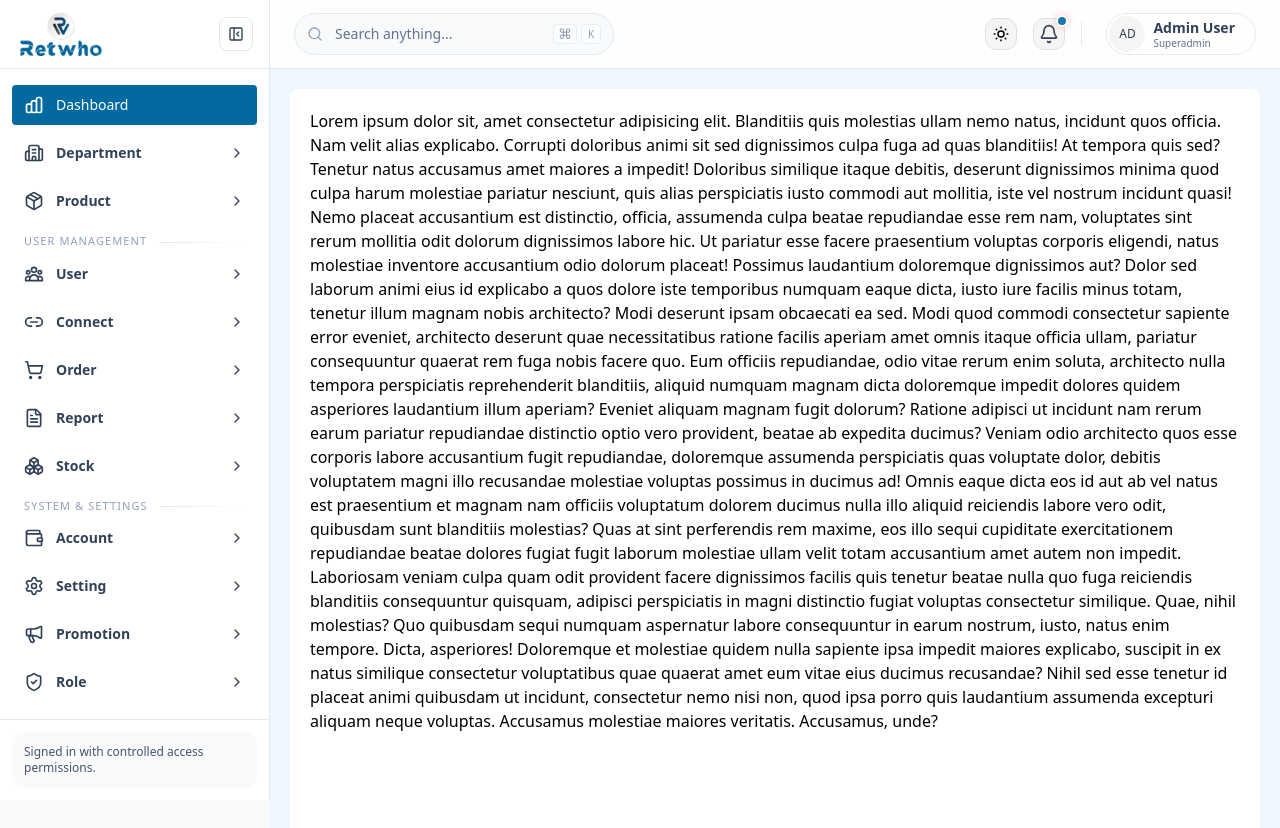
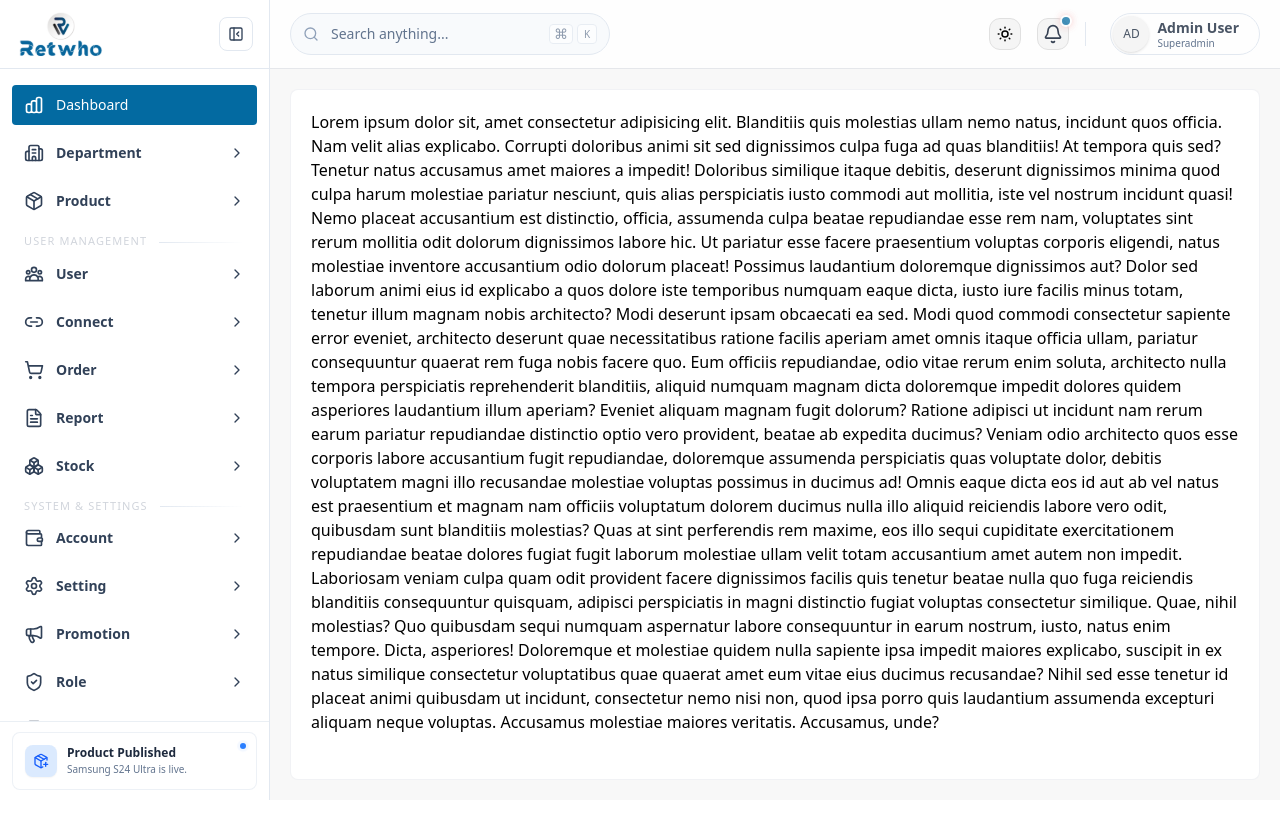
Before and after one commit to aizaflab/RetwhoAdmin-V2-17.03.2026, a Next.js app: page / in a window 1280 px wide. Shown: the top 828 px of the page. After the commit the page ends 800 px from the top, so only its background shows below. Built offline with nearby package versions, Linux system fonts and the light colour scheme.

Commit message:
feat(ui): add dark theme in sidebar and header

```diff
--- a/app/(main)/layout.tsx
+++ b/app/(main)/layout.tsx
@@ -13,17 +13,11 @@ export default function DashboardLayout({
 }) {
   return (
     <SidebarProvider>
-      <div className="min-h-screen bg-gray-50 dark:bg-black font-sans flex">
+      <div className="min-h-screen bg-[#F8F8F8] dark:bg-black font-sans flex">
         <Sidebar />
-
-        {/* Main Content Area */}
         <div className="flex-1 flex flex-col min-h-screen min-w-0">
           <Header />
-
-          {/* Page Content */}
-          <main className="flex-1 p-3 sm:p-5 overflow-y-auto bg-blue-50">
-            {children}
-          </main>
+          <main className="flex-1 p-3 sm:p-5 overflow-y-auto ">{children}</main>
         </div>
       </div>
     </SidebarProvider>
--- a/app/(main)/page.tsx
+++ b/app/(main)/page.tsx
@@ -1,54 +1,51 @@
 export default function DashboardPage() {
   return (
-    <div className="space-y-5 bg-white p-5 rounded-lg">
-      <div className="h-400">
-        <div className=" mx-auto text-black">
-          Lorem ipsum dolor sit, amet consectetur adipisicing elit. Blanditiis
-          quis molestias ullam nemo natus, incidunt quos officia. Nam velit
-          alias explicabo. Corrupti doloribus animi sit sed dignissimos culpa
-          fuga ad quas blanditiis! At tempora quis sed? Tenetur natus accusamus
-          amet maiores a impedit! Doloribus similique itaque debitis, deserunt
-          dignissimos minima quod culpa harum molestiae pariatur nesciunt, quis
-          alias perspiciatis iusto commodi aut mollitia, iste vel nostrum
-          incidunt quasi! Nemo placeat accusantium est distinctio, officia,
-          assumenda culpa beatae repudiandae esse rem nam, voluptates sint rerum
-          mollitia odit dolorum dignissimos labore hic. Ut pariatur esse facere
-          praesentium voluptas corporis eligendi, natus molestiae inventore
-          accusantium odio dolorum placeat! Possimus laudantium doloremque
-          dignissimos aut? Dolor sed laborum animi eius id explicabo a quos
-          dolore iste temporibus numquam eaque dicta, iusto iure facilis minus
-          totam, tenetur illum magnam nobis architecto? Modi deserunt ipsam
-          obcaecati ea sed. Modi quod commodi consectetur sapiente error
-          eveniet, architecto deserunt quae necessitatibus ratione facilis
-          aperiam amet omnis itaque officia ullam, pariatur consequuntur quaerat
-          rem fuga nobis facere quo. Eum officiis repudiandae, odio vitae rerum
-          enim soluta, architecto nulla tempora perspiciatis reprehenderit
-          blanditiis, aliquid numquam magnam dicta doloremque impedit dolores
-          quidem asperiores laudantium illum aperiam? Eveniet aliquam magnam
-          fugit dolorum? Ratione adipisci ut incidunt nam rerum earum pariatur
-          repudiandae distinctio optio vero provident, beatae ab expedita
-          ducimus? Veniam odio architecto quos esse corporis labore accusantium
-          fugit repudiandae, doloremque assumenda perspiciatis quas voluptate
-          dolor, debitis voluptatem magni illo recusandae molestiae voluptas
-          possimus in ducimus ad! Omnis eaque dicta eos id aut ab vel natus est
-          praesentium et magnam nam officiis voluptatum dolorem ducimus nulla
-          illo aliquid reiciendis labore vero odit, quibusdam sunt blanditiis
-          molestias? Quas at sint perferendis rem maxime, eos illo sequi
-          cupiditate exercitationem repudiandae beatae dolores fugiat fugit
-          laborum molestiae ullam velit totam accusantium amet autem non
-          impedit. Laboriosam veniam culpa quam odit provident facere
-          dignissimos facilis quis tenetur beatae nulla quo fuga reiciendis
-          blanditiis consequuntur quisquam, adipisci perspiciatis in magni
-          distinctio fugiat voluptas consectetur similique. Quae, nihil
-          molestias? Quo quibusdam sequi numquam aspernatur labore consequuntur
-          in earum nostrum, iusto, natus enim tempore. Dicta, asperiores!
-          Doloremque et molestiae quidem nulla sapiente ipsa impedit maiores
-          explicabo, suscipit in ex natus similique consectetur voluptatibus
-          quae quaerat amet eum vitae eius ducimus recusandae? Nihil sed esse
-          tenetur id placeat animi quibusdam ut incidunt, consectetur nemo nisi
-          non, quod ipsa porro quis laudantium assumenda excepturi aliquam neque
-          voluptas. Accusamus molestiae maiores veritatis. Accusamus, unde?
-        </div>
+    <div className="min-h-[calc(100dvh-93px)] sm:min-h-[calc(100dvh-109px)] p-3 sm:p-5 rounded-lg border bg-white dark:bg-darkBg  border-text4/30 dark:border-darkBorder/50">
+      <div className=" mx-auto  ">
+        Lorem ipsum dolor sit, amet consectetur adipisicing elit. Blanditiis
+        quis molestias ullam nemo natus, incidunt quos officia. Nam velit alias
+        explicabo. Corrupti doloribus animi sit sed dignissimos culpa fuga ad
+        quas blanditiis! At tempora quis sed? Tenetur natus accusamus amet
+        maiores a impedit! Doloribus similique itaque debitis, deserunt
+        dignissimos minima quod culpa harum molestiae pariatur nesciunt, quis
+        alias perspiciatis iusto commodi aut mollitia, iste vel nostrum incidunt
+        quasi! Nemo placeat accusantium est distinctio, officia, assumenda culpa
+        beatae repudiandae esse rem nam, voluptates sint rerum mollitia odit
+        dolorum dignissimos labore hic. Ut pariatur esse facere praesentium
+        voluptas corporis eligendi, natus molestiae inventore accusantium odio
+        dolorum placeat! Possimus laudantium doloremque dignissimos aut? Dolor
+        sed laborum animi eius id explicabo a quos dolore iste temporibus
+        numquam eaque dicta, iusto iure facilis minus totam, tenetur illum
+        magnam nobis architecto? Modi deserunt ipsam obcaecati ea sed. Modi quod
+        commodi consectetur sapiente error eveniet, architecto deserunt quae
+        necessitatibus ratione facilis aperiam amet omnis itaque officia ullam,
+        pariatur consequuntur quaerat rem fuga nobis facere quo. Eum officiis
+        repudiandae, odio vitae rerum enim soluta, architecto nulla tempora
+        perspiciatis reprehenderit blanditiis, aliquid numquam magnam dicta
+        doloremque impedit dolores quidem asperiores laudantium illum aperiam?
+        Eveniet aliquam magnam fugit dolorum? Ratione adipisci ut incidunt nam
+        rerum earum pariatur repudiandae distinctio optio vero provident, beatae
+        ab expedita ducimus? Veniam odio architecto quos esse corporis labore
+        accusantium fugit repudiandae, doloremque assumenda perspiciatis quas
+        voluptate dolor, debitis voluptatem magni illo recusandae molestiae
+        voluptas possimus in ducimus ad! Omnis eaque dicta eos id aut ab vel
+        natus est praesentium et magnam nam officiis voluptatum dolorem ducimus
+        nulla illo aliquid reiciendis labore vero odit, quibusdam sunt
+        blanditiis molestias? Quas at sint perferendis rem maxime, eos illo
+        sequi cupiditate exercitationem repudiandae beatae dolores fugiat fugit
+        laborum molestiae ullam velit totam accusantium amet autem non impedit.
+        Laboriosam veniam culpa quam odit provident facere dignissimos facilis
+        quis tenetur beatae nulla quo fuga reiciendis blanditiis consequuntur
+        quisquam, adipisci perspiciatis in magni distinctio fugiat voluptas
+        consectetur similique. Quae, nihil molestias? Quo quibusdam sequi
+        numquam aspernatur labore consequuntur in earum nostrum, iusto, natus
+        enim tempore. Dicta, asperiores! Doloremque et molestiae quidem nulla
+        sapiente ipsa impedit maiores explicabo, suscipit in ex natus similique
+        consectetur voluptatibus quae quaerat amet eum vitae eius ducimus
+        recusandae? Nihil sed esse tenetur id placeat animi quibusdam ut
+        incidunt, consectetur nemo nisi non, quod ipsa porro quis laudantium
+        assumenda excepturi aliquam neque voluptas. Accusamus molestiae maiores
+        veritatis. Accusamus, unde?
       </div>
     </div>
   );
--- a/app/globals.css
+++ b/app/globals.css
@@ -20,19 +20,17 @@
   --color-lightBg: #f8f8f8;
   --color-primary: #036aa1;
   --color-border: #e0e0e0;
+  --color-gray-mid: #f8fafc;
+  --color-gray-light: #f5f5f5;
 
   /* old color */
   --color-white: #ffffff;
   --color-black: #000000;
   --color-dark: #1a1a1a;
-  --color-gray-light: #f5f5f5;
   --color-gray-medium: #808080;
   --color-gray-dark: #333333;
   --color-bg: #ffffff;
   --color-bg-dark: #1a1a1a;
-  --color-text: #000000;
-  --color-text-light: #ffffff;
-
   --color-border-dark: #404040;
 }
 
@@ -47,6 +45,7 @@ body {
 html,
 body {
   width: 100%;
+  color: black;
 }
 
 .dark body {
--- a/app/layout.tsx
+++ b/app/layout.tsx
@@ -19,9 +19,8 @@ const geistMono = Geist_Mono({
 });
 
 export const metadata: Metadata = {
-  title: "Next.js Template - Modern Frontend Boilerplate",
-  description:
-    "A clean, minimal Next.js template with TypeScript, Tailwind CSS, and dark mode support. Perfect starting point for your next project.",
+  title: "Retwho-Admin",
+  description: "Retwho-Admin - Admin Dashboard",
 };
 
 export default function RootLayout({
--- a/components/modules/navigation/_components/header/Header.tsx
+++ b/components/modules/navigation/_components/header/Header.tsx
@@ -11,7 +11,7 @@ import { cn } from "@/lib/utils";
 export default function Header() {
   const { isMobileOpen, setIsMobileOpen } = useSidebar();
   return (
-    <header className="sticky top-0 z-30 flex h-[69px] items-center justify-between gap-2 border-b border-gray-200 bg-white/80 backdrop-blur-md px-4 sm:px-6 dark:border-slate-800 dark:bg-black/80 transition-all">
+    <header className="sticky top-0 z-30 flex h-[69px] items-center justify-between gap-2 border-b border-gray-200 bg-white/80 backdrop-blur-md px-3 sm:px-5 dark:border-slate-800 dark:bg-black/80 transition-all">
       {/* Left section: Mobile Menu & Search */}
       <div className="flex flex-1 items-center gap-4">
         <div className="md:hidden">
--- a/components/modules/navigation/_components/header/NotificationNav.tsx
+++ b/components/modules/navigation/_components/header/NotificationNav.tsx
@@ -240,7 +240,7 @@ export function NotificationNav() {
       {/* Dropdown Panel */}
 
       <div
-        className={`absolute sm:right-0 -right-16 top-[50px] w-[370px] sm:w-[420px] bg-white dark:bg-slate-900/80 rounded-xl shadow-[0_8px_32px_rgba(0,0,0,0.1)] dark:shadow-[0_8px_32px_rgba(0,0,0,0.5)] border border-gray-200/70 dark:border-white/10 z-50 overflow-hidden origin-top-right transition-all duration-200 ease-out ${
+        className={`absolute sm:right-0 -right-16 top-[50px] w-[370px] sm:w-[420px]  rounded-xl shadow-[0_8px_32px_rgba(0,0,0,0.1)] dark:shadow-[0_8px_32px_rgba(0,0,0,0.5)] border bg-white dark:bg-darkBg border-border/70 dark:border-darkBorder z-50 overflow-hidden origin-top-right transition-all duration-200 ease-out ${
           openDropdown
             ? "opacity-100 translate-y-0 visible pointer-events-auto"
             : "opacity-0 translate-y-2 invisible pointer-events-none"
--- a/components/modules/navigation/_components/header/ProfileDropdown.tsx
+++ b/components/modules/navigation/_components/header/ProfileDropdown.tsx
@@ -26,56 +26,52 @@ export function ProfileDropdown() {
     <div className="relative pl-1 sm:pl-2" ref={dropdownRef}>
       <button
         onClick={() => setIsProfileOpen(!isProfileOpen)}
-        className="flex items-center gap-2 rounded-full p-0.5 sm:pl-0.5 sm:pr-5 border border-slate-200 dark:hover:border-slate-700 hover:bg-slate-50 dark:hover:bg-slate-800/50 transition-all cursor-pointer outline-none"
+        className="flex items-center gap-2 rounded-full p-0.5 sm:pl-0.5 sm:pr-5 border transition-all cursor-pointer outline-none group dark:bg-darkBorder/30 hover:bg-gray-mid dark:hover:bg-darkBorder/40 border-slate-200 dark:border-darkBorder "
       >
-        <div className="sm:size-9 size-8 rounded-full bg-gray-light dark:bg-darkPrimary flex items-center justify-center text-gray-700 dark:text-white text-xs font-medium shadow-sm ring-2 ring-white dark:ring-black">
+        <div className="sm:size-9 size-8 rounded-full center text-xs font-medium shadow-sm bg-gray-light dark:bg-darkBorder/60 text-text6 dark:text-white ">
           AD
         </div>
         <div className="hidden sm:flex flex-col items-start overflow-hidden">
-          <span className="text-sm font-semibold text-slate-700 dark:text-slate-200 leading-tight">
+          <span className="text-sm font-semibold leading-tight text-text6 dark:text-white/80">
             Admin User
           </span>
-          <span className="text-[10px] text-slate-500 dark:text-slate-400 leading-tight">
+          <span className="text-[10px] leading-tight  text-slate-500 dark:text-text5">
             Superadmin
           </span>
         </div>
       </button>
 
       <div
-        className={`absolute right-0 mt-3 w-54 bg-white dark:bg-slate-900 border border-slate-200 dark:border-slate-800 rounded-lg shadow-lg shadow-slate-200/50 dark:shadow-none origin-top-right overflow-hidden flex flex-col transition-all duration-200 ease-out z-50 ${
+        className={`absolute right-0 mt-3 w-54 border  rounded-lg shadow-lg shadow-slate-200/50 dark:shadow-none origin-top-right overflow-hidden flex flex-col transition-all duration-200 ease-out z-50 bg-white dark:bg-darkBg  border-border/70 dark:border-darkBorder ${
           isProfileOpen
             ? "opacity-100 scale-100 visible pointer-events-auto"
             : "opacity-0 scale-95 invisible pointer-events-none"
         }`}
       >
-        <div className="px-4 py-2.5 border-b border-slate-100 dark:border-slate-800 bg-slate-50/50 dark:bg-slate-900/50">
-          <p className="text-sm font-semibold text-slate-900 dark:text-white">
-            Admin User
-          </p>
-          <p className="text-xs text-slate-500 dark:text-slate-400 truncate">
-            admin@retwho.com
-          </p>
+        <div className="px-4 py-2.5 border-b border-border/50 dark:border-darkBorder/40 bg-gray-mid dark:bg-darkPrimary">
+          <p className="text-sm font-semibold">Admin User</p>
+          <p className="text-xs truncate text-text5">admin@retwho.com</p>
         </div>
 
         <div className="p-1.5 space-y-0.5">
           <Link
             href="/profile"
-            className="flex items-center gap-3 px-3 py-2 text-sm text-slate-600 dark:text-slate-300 hover:bg-slate-50 dark:hover:bg-slate-800 rounded-md transition-colors"
+            className="flex items-center gap-3 px-3 py-2 text-sm rounded-md transition-colors text-text6 dark:text-text4 hover:bg-gray-mid dark:hover:bg-darkPrimary"
           >
-            <User className="h-4 w-4 text-slate-500 dark:text-slate-400" />
+            <User className="h-4 w-4 text-text5" />
             My Profile
           </Link>
           <Link
             href="/settings"
-            className="flex items-center gap-3 px-3 py-2 text-sm text-slate-600 dark:text-slate-300 hover:bg-slate-50 dark:hover:bg-slate-800 rounded-md transition-colors"
+            className="flex items-center gap-3 px-3 py-2 text-sm rounded-md transition-colors text-text6 dark:text-text4 hover:bg-gray-mid dark:hover:bg-darkPrimary"
           >
-            <Settings className="h-4 w-4 text-slate-500 dark:text-slate-400" />
+            <Settings className="h-4 w-4 text-text5" />
             Account Settings
           </Link>
         </div>
 
-        <div className="p-1.5 border-t border-slate-100 dark:border-slate-800">
-          <button className="flex w-full cursor-pointer items-center gap-3 px-3 py-2 text-sm text-red-600 dark:text-red-400 hover:bg-red-100 bg-red-50 dark:hover:bg-red-950/30 rounded-md transition-colors">
+        <div className="p-1.5 border-t border-border/50 dark:border-darkBorder/60">
+          <button className="flex items-center w-full cursor-pointer  gap-3 px-3 py-2 text-sm  rounded-md transition-colors text-red-600 dark:text-red-400 hover:bg-red-100 bg-red-50 dark:bg-red-900/50 dark:hover:bg-red-900/30">
             <LogOut className="h-4 w-4" />
             Sign Out
           </button>
--- a/components/modules/navigation/_components/sidebar/Sidebar.tsx
+++ b/components/modules/navigation/_components/sidebar/Sidebar.tsx
@@ -15,10 +15,44 @@ import { GlobalTooltip } from "./GlobalTooltip";
 import logoImg from "@/public/img/logo/logo.svg";
 import React, { useMemo, useState, useRef } from "react";
 import { HoverContext, HoverState } from "./SidebarContext";
-import { PanelLeftClose, PanelLeftOpen, X } from "lucide-react";
+import {
+  PanelLeftClose,
+  PanelLeftOpen,
+  X,
+  ShoppingBag,
+  PackagePlus,
+  ClipboardCheck,
+} from "lucide-react";
 import { ADMIN_MENU } from "@/components/modules/navigation/_config/admin-menu";
 import { useSidebar } from "@/components/modules/navigation";
 import { cn } from "@/lib/utils";
+
+const MOCK_ACTIVITIES = [
+  {
+    title: "New order placed",
+    desc: "Order #4092 received just now.",
+    icon: ShoppingBag,
+    color: "text-emerald-600 dark:text-emerald-400",
+    bg: "bg-emerald-100 dark:bg-emerald-500/20",
+    dot: "bg-emerald-500",
+  },
+  {
+    title: "Product Published",
+    desc: "Samsung S24 Ultra is live.",
+    icon: PackagePlus,
+    color: "text-blue-600 dark:text-blue-400",
+    bg: "bg-blue-100 dark:bg-blue-500/20",
+    dot: "bg-blue-500",
+  },
+  {
+    title: "Task Completed",
+    desc: "Employee verified user request.",
+    icon: ClipboardCheck,
+    color: "text-purple-600 dark:text-purple-400",
+    bg: "bg-purple-100 dark:bg-purple-500/20",
+    dot: "bg-purple-500",
+  },
+];
 
 export default function Sidebar() {
   const pathname = usePathname();
@@ -36,6 +70,23 @@ export default function Sidebar() {
     isHovered: false,
   });
   const timeoutRef = useRef<NodeJS.Timeout | null>(null);
+
+  const [activityIdx, setActivityIdx] = useState(0);
+  const [isAnimating, setIsAnimating] = useState(false);
+
+  React.useEffect(() => {
+    if (collapsed) return;
+
+    const interval = setInterval(() => {
+      setIsAnimating(true);
+      setTimeout(() => {
+        setActivityIdx((prev) => (prev + 1) % MOCK_ACTIVITIES.length);
+        setIsAnimating(false);
+      }, 300); // 300ms for slide-out animation
+    }, 5000);
+
+    return () => clearInterval(interval);
+  }, [collapsed]);
 
   const setHover = (e: React.MouseEvent, item: AdminMenuItem) => {
     if (!collapsed) return;
@@ -77,7 +128,7 @@ export default function Sidebar() {
         />
 
         <aside
-          className={`fixed top-0 bottom-0 left-0 z-100 flex h-screen flex-col border-r border-slate-200 bg-white transition-all duration-300 ${
+          className={`fixed top-0 bottom-0 left-0 z-100 flex h-screen flex-col border-r border-slate-200 dark:border-darkBorder bg-white dark:bg-darkBg transition-all duration-300 ${
             collapsed ? "w-[270px] md:w-[80px]" : "w-[270px]"
           } ${
             !isMobileOpen
@@ -87,7 +138,7 @@ export default function Sidebar() {
         >
           <div
             className={[
-              "flex items-center border-b border-slate-200 px-4 h-[69px]",
+              "flex items-center border-b border-slate-200 dark:border-darkBorder px-4 h-[69px]",
               collapsed ? "justify-center" : "justify-between",
             ].join(" ")}
           >
@@ -104,7 +155,7 @@ export default function Sidebar() {
             <button
               type="button"
               onClick={() => setCollapsed((prev) => !prev)}
-              className="rounded-lg border border-slate-200 p-2 text-slate-700 transition hover:bg-slate-100 cursor-pointer hidden md:flex"
+              className="rounded-lg border border-slate-200 dark:border-darkBorder p-2 text-slate-700 dark:text-gray-300 transition hover:bg-slate-100 dark:bg-darkPrimary dark:hover:bg-darkBorder/70 cursor-pointer hidden md:flex"
               aria-label={collapsed ? "Expand sidebar" : "Collapse sidebar"}
             >
               {collapsed ? (
@@ -140,12 +191,12 @@ export default function Sidebar() {
                       title={collapsed ? item.title : undefined}
                     >
                       {collapsed ? (
-                        <span className="text-[10px] font-bold text-slate-300 dark:text-slate-600 tracking-widest">
+                        <span className="text-[10px] font-bold text-text4 dark:text-slate-600 tracking-widest">
                           •••
                         </span>
                       ) : (
                         <>
-                          <span className="text-[11px] font-medium text-slate-400 dark:text-slate-500 uppercase tracking-widest whitespace-nowrap truncate">
+                          <span className="text-[11px] font-medium text-text4 dark:text-text5/70 uppercase tracking-widest whitespace-nowrap truncate">
                             {item.title}
                           </span>
                           <div className="h-px flex-1 bg-linear-to-r from-slate-200 to-transparent dark:from-slate-700/50 mt-0.5"></div>
@@ -178,15 +229,81 @@ export default function Sidebar() {
             </nav>
           </div>
 
-          <div className="border-t border-slate-200 p-3">
+          <div className="border-t border-slate-200/70 dark:border-slate-800 p-3 py-2.5 bg-white dark:bg-darkPrimary">
             <div
-              className={[
-                "rounded-xl bg-slate-50 p-3 text-xs text-slate-600",
+              className={cn(
+                "group relative overflow-hidden rounded-lg bg-white dark:bg-slate-900 border border-slate-200/60 dark:border-slate-800 p-3  transition-all",
                 collapsed ? "hidden" : "block",
-              ].join(" ")}
+              )}
             >
-              Signed in with controlled access permissions.
+              <div className="absolute top-2.5 right-2.5 flex size-1.5">
+                <span
+                  className={cn(
+                    "animate-ping absolute inline-flex h-full w-full rounded-full opacity-75",
+                    MOCK_ACTIVITIES[activityIdx].dot,
+                  )}
+                ></span>
+                <span
+                  className={cn(
+                    "relative inline-flex rounded-full size-1.5",
+                    MOCK_ACTIVITIES[activityIdx].dot,
+                  )}
+                ></span>
+              </div>
+
+              <div
+                className={cn(
+                  "flex gap-2.5 items-start relative z-10 w-full pr-4 transition-all duration-300 transform",
+                  isAnimating
+                    ? "opacity-0 translate-y-2 scale-95"
+                    : "opacity-100 translate-y-0 scale-100",
+                )}
+              >
+                <div
+                  className={cn(
+                    "shrink-0 flex items-center justify-center size-8 rounded-lg shadow-xs transition-colors duration-300",
+                    MOCK_ACTIVITIES[activityIdx].bg,
+                    MOCK_ACTIVITIES[activityIdx].color,
+                  )}
+                >
+                  {(() => {
+                    const Icon = MOCK_ACTIVITIES[activityIdx].icon;
+                    return <Icon className="size-4" />;
+                  })()}
+                </div>
+
+                <div className="flex flex-col min-w-0 flex-1">
+                  <h4 className="text-[12px] font-semibold text-slate-800 dark:text-slate-200 leading-tight truncate transition-colors duration-300">
+                    {MOCK_ACTIVITIES[activityIdx].title}
+                  </h4>
+                  <p className="text-[10px] text-slate-500 dark:text-slate-400 truncate mt-0.5 transition-colors duration-300">
+                    {MOCK_ACTIVITIES[activityIdx].desc}
+                  </p>
+                </div>
+              </div>
             </div>
+
+            {/* Collapsed state */}
+            {collapsed && (
+              <div className="flex flex-col items-center justify-center mt-auto mb-1">
+                <div
+                  className={cn(
+                    "relative flex size-9 items-center justify-center rounded-xl border border-slate-200/60 dark:border-slate-800  transition-all duration-300",
+                    MOCK_ACTIVITIES[activityIdx].bg,
+                    MOCK_ACTIVITIES[activityIdx].color,
+                    isAnimating
+                      ? "opacity-0 scale-75"
+                      : "opacity-100 scale-100",
+                  )}
+                  title={MOCK_ACTIVITIES[activityIdx].title}
+                >
+                  {(() => {
+                    const Icon = MOCK_ACTIVITIES[activityIdx].icon;
+                    return <Icon className="size-4" />;
+                  })()}
+                </div>
+              </div>
+            )}
           </div>
           <GlobalTooltip
             hoverState={hoverState}
--- a/components/modules/navigation/_components/sidebar/SidebarItem.tsx
+++ b/components/modules/navigation/_components/sidebar/SidebarItem.tsx
@@ -34,7 +34,7 @@ export function SidebarItem({
       }
     >
       {isSubmenu && !collapsed && !hideDot && (
-        <div className="size-2 rounded-full bg-gray-300 -ml-1"></div>
+        <div className="size-2 rounded-full bg-gray-300 dark:bg-darkBorder -ml-1"></div>
       )}
 
       <Link
@@ -43,7 +43,7 @@ export function SidebarItem({
           "flex flex-1 items-center rounded px-3 py-2.5 text-sm font-medium transition-all",
           active
             ? "bg-primary text-white"
-            : "text-slate-700 hover:bg-slate-100 hover:text-slate-900 dark:text-slate-400 dark:hover:bg-slate-800",
+            : "text-slate-700 dark:text-text5 hover:bg-slate-100 dark:hover:bg-darkPrimary hover:text-slate-900 dark:hover:text-white",
           collapsed ? "justify-center" : "gap-3",
         ].join(" ")}
       >
```
Also changed, not shown: components/modules/navigation/_components/sidebar/SidebarGroup.tsx (+5 -5 lines).
